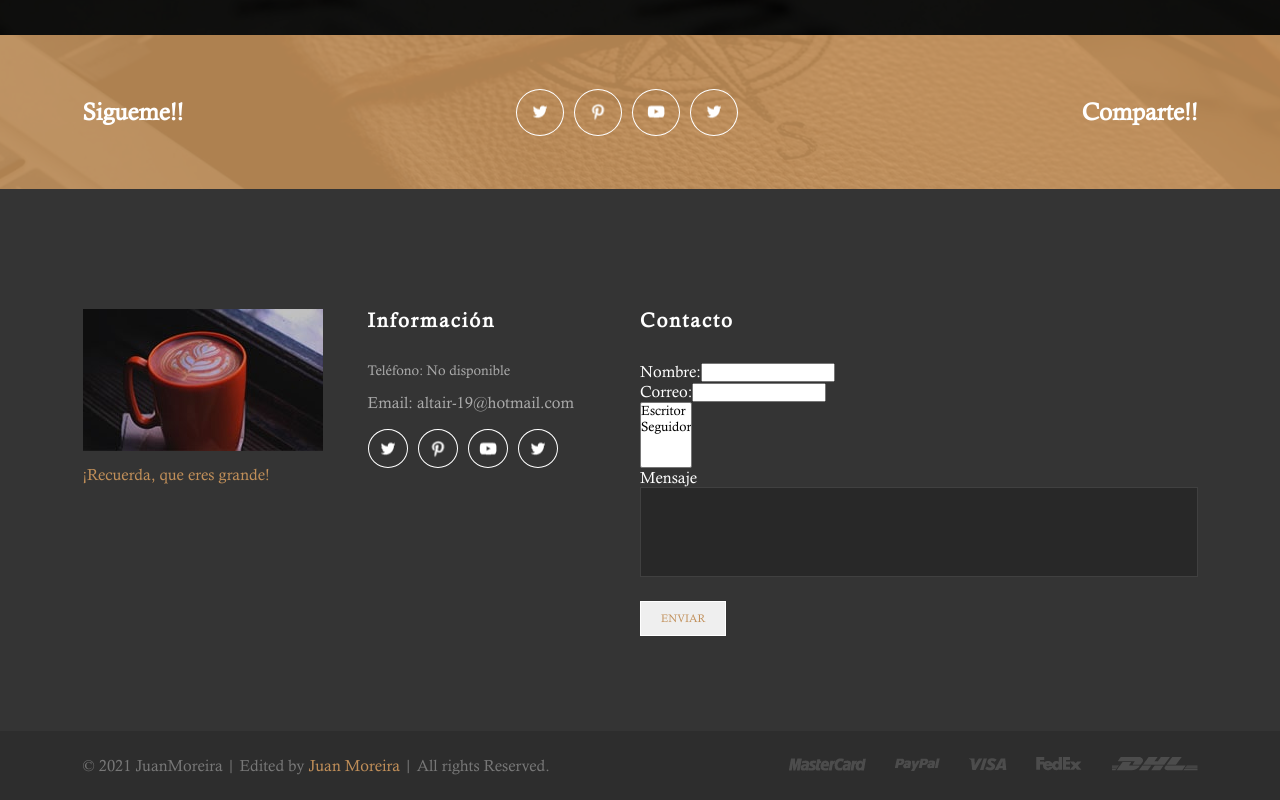
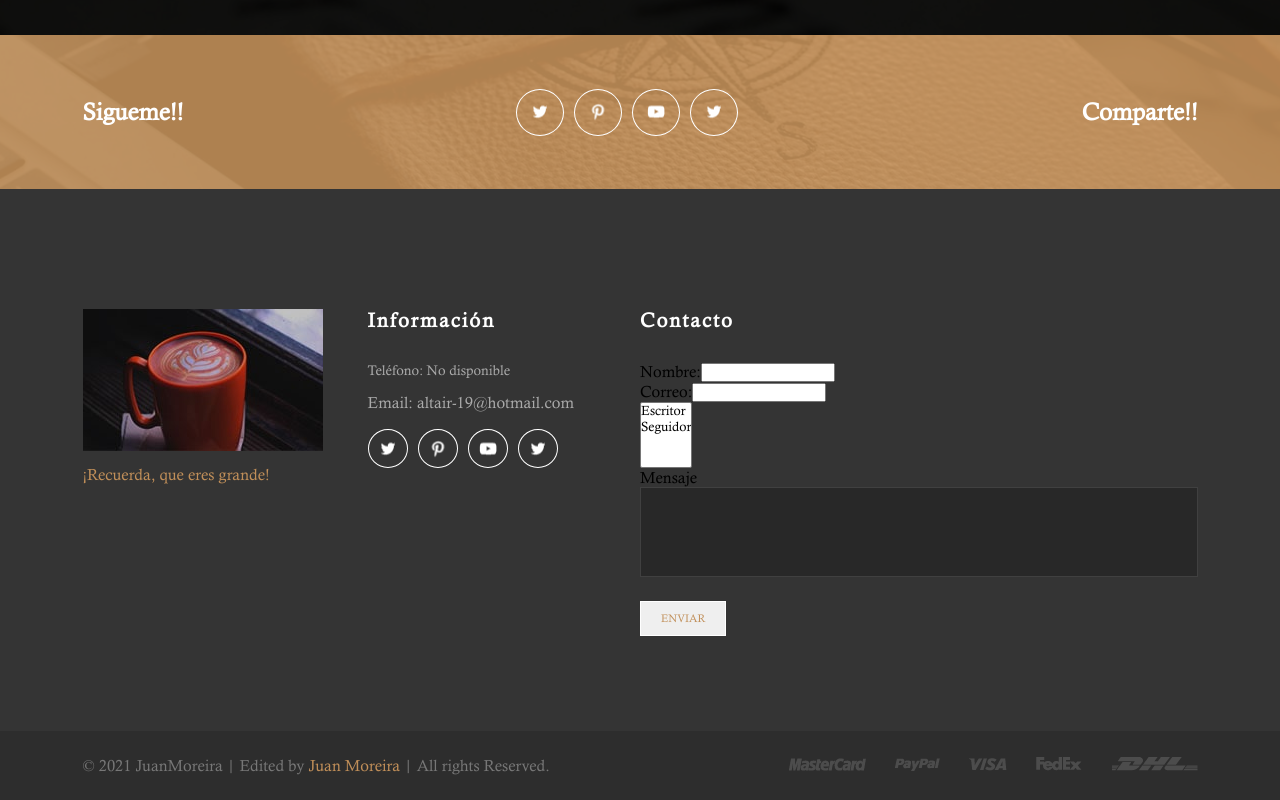
Before and after one commit to altair1912/ProyectoFinal, a plain HTML site: page index.html in a window 1280 px wide. Shown: the part 3800-4600 px from the top of the page. Drawn offline with Linux system fonts and the light colour scheme.

Commit message:
Update index.html

```diff
--- a/index.html
+++ b/index.html
@@ -255,19 +255,19 @@
 				<div class="footer-contact-form">
 					<h5>Contacto</h5>
 					<form name="contact" method="POST" data-netlify="true">
-  <p  style="color:white;">
+  <p class="footer-phone">
     <label>Nombre:<input type="text" name="name" /></label>
   </p>
-  <p style="color:white;">
+  <p class="footer-phone">
     <label>Correo:<input type="email" name="email" /></label>
   </p>
-  <p style="color:white;">
+  <p class="footer-phone">
     <label><select name="role[]" multiple>
       <option value="leader">Escritor</option>
       <option value="follower">Seguidor</option>
     </select></label>
   </p>
-  <p style="color:white;">
+  <p class="footer-phone">
     <label>Mensaje <textarea name="message"></textarea></label>
   </p>
   <p>
```
